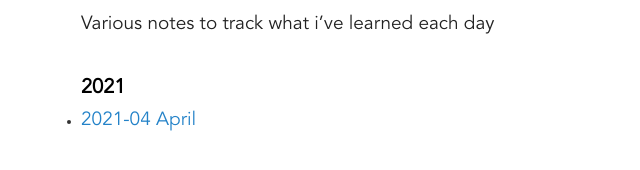
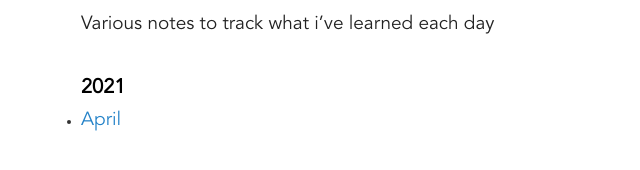
Before and after one commit to jpamata/jpamata.github.io, a Jekyll site: the page built from notes.md, in a window 1280 px wide. Shown: the part 137-307 px from the top of the page, without its empty margins (175-815 px from the left). Built offline with Jekyll 4.4.1, drawn with Linux system fonts in a browser that asks for light colours.

Commit message:
Update notes.md

```diff
--- a/notes.md
+++ b/notes.md
@@ -10,4 +10,4 @@ Various notes to track what i've learned each day
 
 ## 2021
 
-- <p><a href="{{ "/notes/2021/04" | prepend: site.url }}">2021-04 April</a></p>
+- <p><a href="{{ "/notes/2021/04" | prepend: site.url }}">April</a></p>
```
